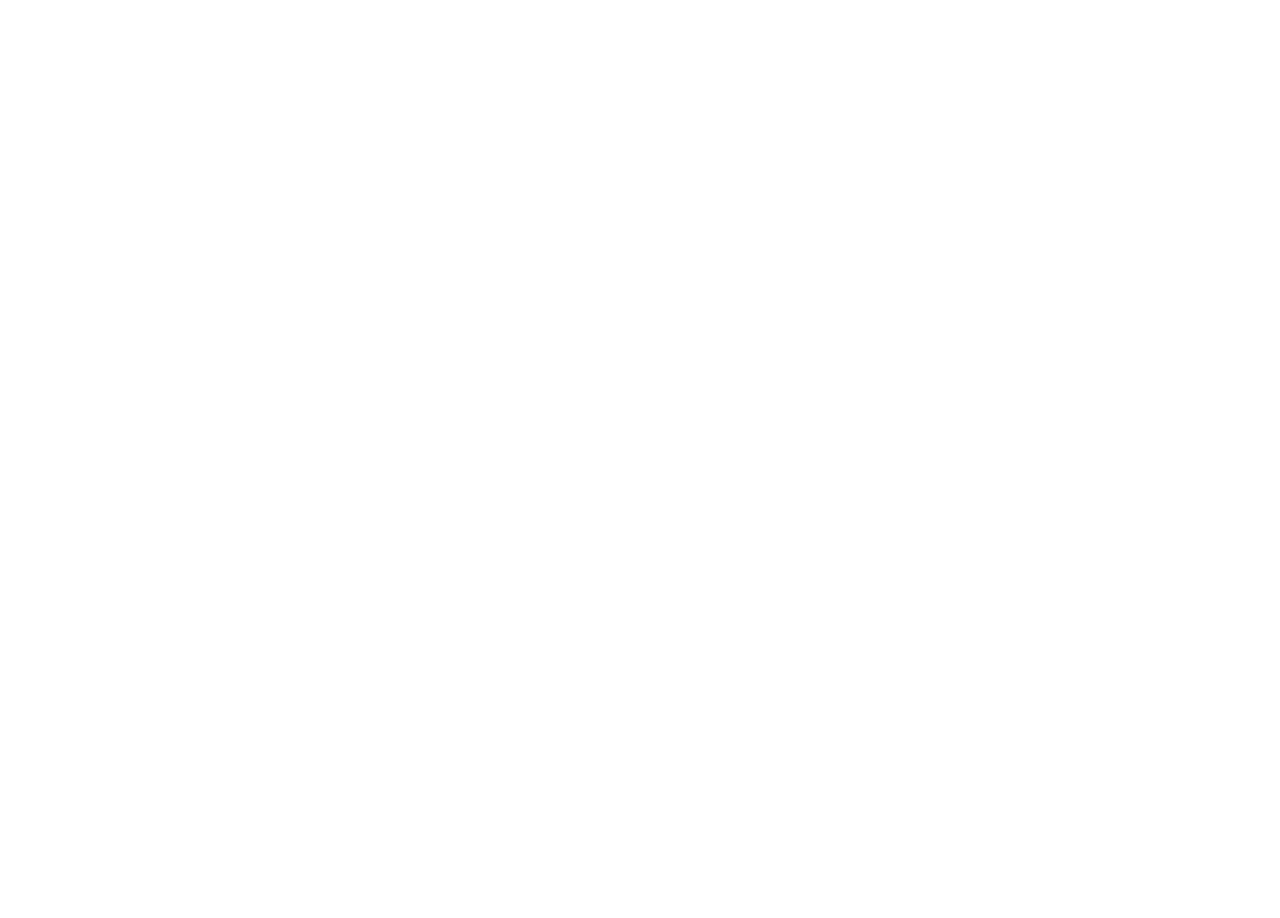
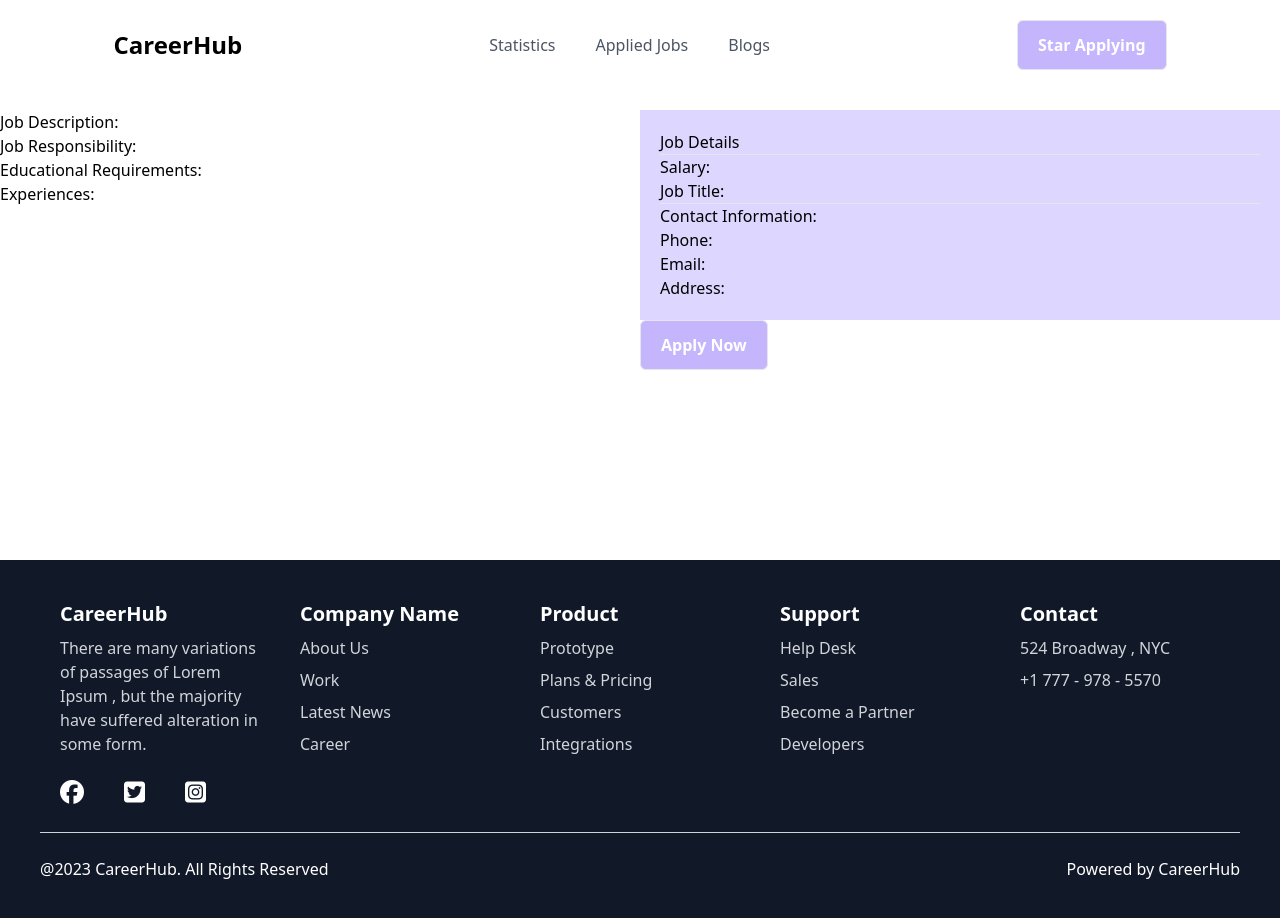
Before and after one commit to annysen/career-hub, a React (Vite) app: page /jobs/1 in a window 1280 px wide. Before the commit this address had no page. Shown: the top 918 px of the page. Before the commit the page ends 800 px from the top, so only its background shows below. Built offline with nearby package versions, Linux system fonts and the light colour scheme.

Commit message:
job details added

```diff
--- a/public/fakeDB.json
+++ b/public/fakeDB.json
@@ -7,7 +7,14 @@
         "jobType": "Remote",
         "jobTime": "Full-time",
         "jobLocation": "Dhaka",
-        "salary": 70000
+        "salary": 70000,
+        "jobDescription": "This is a description of the Software Engineer position at Google.",
+        "jobResponsibility": "Responsibilities of this role include developing software solutions, collaborating with team members, and ensuring code quality.",
+        "educationalRequirements": "A Bachelor's degree in Computer Science or related field is required.",
+        "experiences": 2,
+        "address": "123 Main Street, Dhaka, Bangladesh",
+        "phone": "+1 (123) 456-7890",
+        "email": "example@google.com"
     },
     {
         "id": 2,
@@ -17,7 +24,14 @@
         "jobType": "Onsite",
         "jobTime": "Part-time",
         "jobLocation": "Chittagong",
-        "salary": 50000
+        "salary": 50000,
+        "jobDescription": "Description of the Data Analyst role at Twitter.",
+        "jobResponsibility": "Responsibilities include analyzing data, creating reports, and providing insights to improve business strategies.",
+        "educationalRequirements": "A Bachelor's degree in Data Science, Statistics, or related field is preferred.",
+        "experiences": 1,
+        "address": "456 Oak Street, Chittagong, Bangladesh",
+        "phone": "+1 (234) 567-8901",
+        "email": "example@twitter.com"
     },
     {
         "id": 3,
@@ -27,7 +41,14 @@
         "jobType": "Remote",
         "jobTime": "Full-time",
         "jobLocation": "Khulna",
-        "salary": 60000
+        "salary": 60000,
+        "jobDescription": "Description of the Frontend Developer role at Facebook.",
+        "jobResponsibility": "Responsibilities include developing user interfaces, optimizing performance, and collaborating with designers.",
+        "educationalRequirements": "A Bachelor's degree in Computer Science or related field is required.",
+        "experiences": 2,
+        "address": "789 Elm Street, Khulna, Bangladesh",
+        "phone": "+1 (345) 678-9012",
+        "email": "example@facebook.com"
     },
     {
         "id": 4,
@@ -37,7 +58,14 @@
         "jobType": "Onsite",
         "jobTime": "Full-time",
         "jobLocation": "Dhaka",
-        "salary": 65000
+        "salary": 65000,
+        "jobDescription": "Description of the UI/UX Designer role at Microsoft.",
+        "jobResponsibility": "Responsibilities include designing user interfaces, conducting user research, and creating wireframes and prototypes.",
+        "educationalRequirements": "A Bachelor's degree in Design or related field is required.",
+        "experiences": 3,
+        "address": "321 Pine Street, Dhaka, Bangladesh",
+        "phone": "+1 (456) 789-0123",
+        "email": "example@microsoft.com"
     },
     {
         "id": 5,
@@ -47,7 +75,14 @@
         "jobType": "Remote",
         "jobTime": "Full-time",
         "jobLocation": "Chittagong",
-        "salary": 75000
+        "salary": 75000,
+        "jobDescription": "Description of the Software Developer role at Amazon.",
+        "jobResponsibility": "Responsibilities include developing software solutions, debugging, and collaborating with cross-functional teams.",
+        "educationalRequirements": "A Bachelor's degree in Computer Science or related field is required.",
+        "experiences": 2,
+        "address": "123 Oak Street, Chittagong, Bangladesh",
+        "phone": "+1 (567) 890-1234",
+        "email": "example@amazon.com"
     },
     {
         "id": 6,
@@ -57,7 +92,14 @@
         "jobType": "Onsite",
         "jobTime": "Full-time",
         "jobLocation": "Dhaka",
-        "salary": 80000
+        "salary": 80000,
+        "jobDescription": "Description of the Product Manager role at Apple.",
+        "jobResponsibility": "Responsibilities include product strategy, roadmap planning, and collaborating with engineering and design teams.",
+        "educationalRequirements": "A Bachelor's degree in Business, Engineering, or related field is required.",
+        "experiences": 4,
+        "address": "456 Elm Street, Dhaka, Bangladesh",
+        "phone": "+1 (678) 901-2345",
+        "email": "example@apple.com"
     },
     {
         "id": 7,
@@ -67,7 +109,14 @@
         "jobType": "Remote",
         "jobTime": "Part-time",
         "jobLocation": "Khulna",
-        "salary": 55000
+        "salary": 55000,
+        "jobDescription": "Description of the Content Writer role at Netflix.",
+        "jobResponsibility": "Responsibilities include writing engaging content, conducting research, and adhering to brand guidelines.",
+        "educationalRequirements": "A Bachelor's degree in English, Journalism, or related field is preferred.",
+        "experiences": 1,
+        "address": "789 Pine Street, Khulna, Bangladesh",
+        "phone": "+1 (789) 012-3456",
+        "email": "example@netflix.com"
     },
     {
         "id": 8,
@@ -77,7 +126,14 @@
         "jobType": "Onsite",
         "jobTime": "Full-time",
         "jobLocation": "Chittagong",
-        "salary": 70000
+        "salary": 70000,
+        "jobDescription": "Description of the Marketing Manager role at LinkedIn.",
+        "jobResponsibility": "Responsibilities include developing marketing strategies, managing campaigns, and analyzing market trends.",
+        "educationalRequirements": "A Bachelor's degree in Marketing or related field is required.",
+        "experiences": 3,
+        "address": "321 Elm Street, Chittagong, Bangladesh",
+        "phone": "+1 (890) 123-4567",
+        "email": "example@linkedin.com"
     },
     {
         "id": 9,
@@ -87,7 +143,14 @@
         "jobType": "Remote",
         "jobTime": "Full-time",
         "jobLocation": "Dhaka",
-        "salary": 85000
+        "salary": 85000,
+        "jobDescription": "Description of the Hardware Engineer role at Tesla.",
+        "jobResponsibility": "Responsibilities include designing hardware components, testing prototypes, and collaborating with cross-functional teams.",
+        "educationalRequirements": "A Bachelor's degree in Electrical Engineering or related field is required.",
+        "experiences": 5,
+        "address": "123 Pine Street, Dhaka, Bangladesh",
+        "phone": "+1 (901) 234-5678",
+        "email": "example@tesla.com"
     },
     {
         "id": 10,
@@ -97,6 +160,13 @@
         "jobType": "Onsite",
         "jobTime": "Part-time",
         "jobLocation": "Chittagong",
-        "salary": 30000
+        "salary": 30000,
+        "jobDescription": "Description of the Driver role at Uber.",
+        "jobResponsibility": "Responsibilities include driving safely, providing excellent customer service, and maintaining vehicle cleanliness.",
+        "educationalRequirements": "A valid driver's license and clean driving record are required.",
+        "experiences": 0,
+        "address": "456 Pine Street, Chittagong, Bangladesh",
+        "phone": "+1 (012) 345-6789",
+        "email": "example@uber.com"
     }
 ]
--- /dev/null
+++ b/src/Components/AppliedJobs.jsx
@@ -0,0 +1,11 @@
+import React from "react";
+
+const AppliedJobs = () => {
+  return (
+    <div>
+      <h1>Applied Jobs</h1>
+    </div>
+  );
+};
+
+export default AppliedJobs;
--- /dev/null
+++ b/src/Components/Blogs.jsx
@@ -0,0 +1,9 @@
+const Blogs = () => {
+  return (
+    <div>
+      <h1>Blogs</h1>
+    </div>
+  );
+};
+
+export default Blogs;
--- a/src/Components/Header.jsx
+++ b/src/Components/Header.jsx
@@ -1,18 +1,14 @@
-import Nav from "./Nav";
 import cover from "../assets/cover.jpg";
 
 const Header = () => {
   return (
     <div className="bg-gray-100">
-      <div className="py-5">
-        <Nav></Nav>
-      </div>
       <section className="grid grid-cols-1 md:grid-cols-2  justify-items-center content-center">
         <div className="w-1/2 flex items-center">
           <div>
             <h1 className="text-black font-extrabold text-5xl">
               One Step Closer <br /> To Your <br />
-              <span className="text-blue-500">Dream Job</span>
+              <span className="text-violet-500">Dream Job</span>
             </h1>
 
             <p className="text-gray py-5">
--- a/src/Components/Job.jsx
+++ b/src/Components/Job.jsx
@@ -1,11 +1,20 @@
 import { CurrencyDollarIcon, MapPinIcon } from "@heroicons/react/24/solid";
+import { Link } from "react-router-dom";
 
 const Job = ({ job }) => {
-  const { companyName, position, logo, jobType, jobTime, jobLocation, salary } =
-    job;
-  console.log(job);
+  const {
+    companyName,
+    position,
+    logo,
+    jobType,
+    jobTime,
+    jobLocation,
+    salary,
+    id,
+  } = job;
+  // console.log(job);
   return (
-    <div className="border p-5 mx-5">
+    <div className="border-2 rounded p-5 mx-5">
       <h1 className="font-bold">{position}</h1>
       <p>{companyName}</p>
       <div className="mt-5 ">
@@ -22,7 +31,11 @@
           <small>{salary} BDT</small>
         </div>
       </div>
-      <button className="btn-primary mt-5">View Details</button>
+      <Link to={`/jobs/${id}`}>
+        <button onClick={() => console.log(id)} className="btn-primary mt-5">
+          View Details
+        </button>
+      </Link>
     </div>
   );
 };
--- /dev/null
+++ b/src/Components/JobDetails.jsx
@@ -0,0 +1,34 @@
+import { useLoaderData, useParams } from "react-router-dom";
+
+const JobDetails = () => {
+  const allJobs = useLoaderData();
+  const { id } = useParams();
+  const job = allJobs.find((job) => job.id == id);
+  console.log(job);
+  return (
+    <div className="grid grid-cols-1 md:grid-cols-2 my-5">
+      <div>
+        <h1>Job Description:</h1>
+        <h1>Job Responsibility:</h1>
+        <h1>Educational Requirements:</h1>
+        <h1>Experiences:</h1>
+      </div>
+      <div>
+        <div className="bg-violet-200 p-5">
+          <h1>Job Details</h1>
+          <hr />
+          <p>Salary:</p>
+          <p>Job Title:</p>
+          <hr />
+          <h1>Contact Information:</h1>
+          <p>Phone:</p>
+          <p>Email:</p>
+          <p>Address:</p>
+        </div>
+        <button className="btn-primary">Apply Now</button>
+      </div>
+    </div>
+  );
+};
+
+export default JobDetails;
--- a/src/Components/Layout.jsx
+++ b/src/Components/Layout.jsx
@@ -1,12 +1,14 @@
-import Home from "./Home";
 import { Outlet } from "react-router-dom";
 import Footer from "./Footer";
+import Nav from "./Nav";
 
 const Layout = () => {
   return (
     <div>
-      <Home></Home>
-      <div className="min-h-[calc(100vh-137px)]">
+      <div className="py-5">
+        <Nav></Nav>
+      </div>
+      <div className="min-h-[calc(100vh-350px)]">
         <Outlet />
       </div>
       <Footer></Footer>
--- a/src/Components/Nav.jsx
+++ b/src/Components/Nav.jsx
@@ -18,8 +18,8 @@
         <NavLink className="mx-5 text-gray-600" to="/jobs">
           Applied Jobs
         </NavLink>
-        <NavLink className="mx-5 text-gray-600" to="/blog">
-          Blog
+        <NavLink className="mx-5 text-gray-600" to="/blogs">
+          Blogs
         </NavLink>
       </div>
 
--- /dev/null
+++ b/src/Statistics.jsx
@@ -0,0 +1,9 @@
+const Statistics = () => {
+  return (
+    <div>
+      <h1>statistics page</h1>
+    </div>
+  );
+};
+
+export default Statistics;
--- a/src/index.css
+++ b/src/index.css
@@ -3,5 +3,5 @@
 @tailwind utilities;
 
 .btn-primary {
-    @apply border bg-blue-300 text-white font-bold px-5 py-3 rounded-md
+    @apply border bg-violet-300 text-white font-bold px-5 py-3 rounded-md hover:bg-violet-600
 }
```
Also changed, not shown: src/Components/Jobs.jsx (+29 -3 lines), src/main.jsx (+30 -1 lines).
